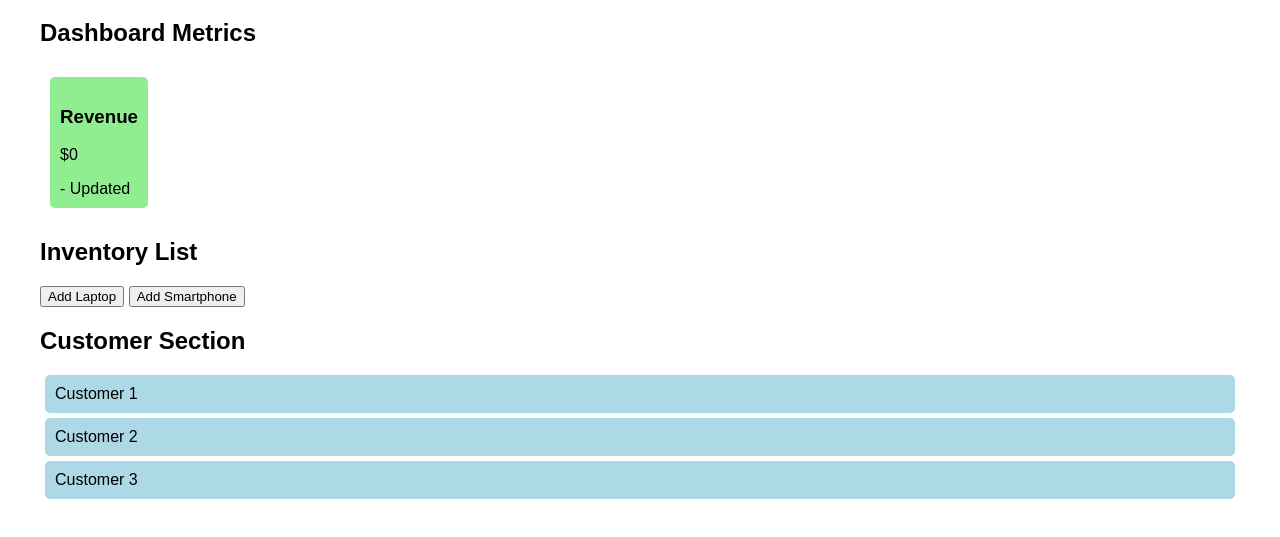
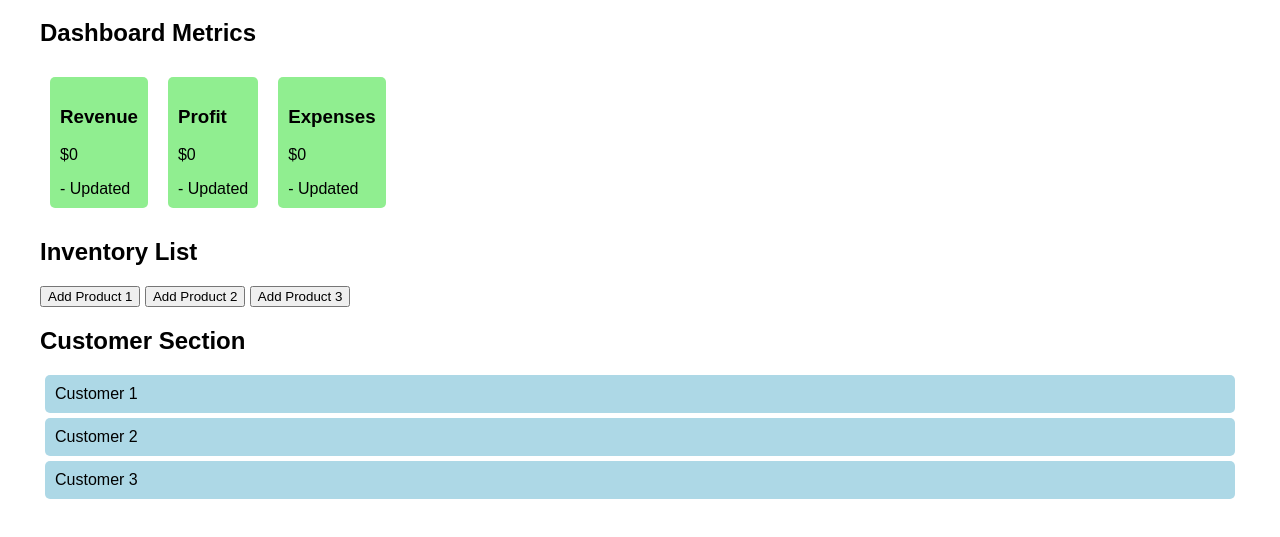
Before and after one commit to sip062022/Coding-Challenge-12, a plain HTML site: page index.html in a window 1280 px wide. Shown: the part 101-638 px from the top of the page. Drawn offline with Linux system fonts and the light colour scheme.

Commit message:
Edits to task 1

```diff
--- a/cc_12.js
+++ b/cc_12.js
@@ -5,13 +5,26 @@ function addRevenueMetricCard () { // function to add the Revenue Metric Card
     const dashboardByQuery = document.querySelector('#dashboard'); // additional method to select dashboard container
 
     const revenueCard = document.createElement('div');  // adds <div> element for revenue card
+    const profitCard = document.createElement('div');  // adds <div> element for profit card
+    const expensesCard = document.createElement('div');  // adds <div> element for expenses card
+
 
     revenueCard.setAttribute('class', 'metric-card'); // sets the class for the revenue card
     revenueCard.setAttribute('id', 'revenueCard');  // sets the id for the revenue card
 
+    profitCard.setAttribute('class', 'metric-card'); // sets the class for the profit card
+    profitCard.setAttribute('id', 'profitCard');  // sets the id for the profit card
+
+    expensesCard.setAttribute('class', 'metric-card'); // sets the class for the expenses card
+    expensesCard.setAttribute('id', 'expensesCard');  // sets the id for the expsenses card
+
     revenueCard.innerHTML = '<h3>Revenue</h3><p>$0</p>'; // sets the title "Revenue" and the placeholder $0
+    profitCard.innerHTML = '<h3>Profit</h3><p>$0</p>'; // sets the title "Revenue" and the placeholder $0
+    expensesCard.innerHTML = '<h3>Expenses</h3><p>$0</p>'; // sets the title "Revenue" and the placeholder $0
 
-    dashboardById.appendChild(revenueCard); // appends the metric card
+    dashboardById.appendChild(revenueCard); // appends the revenue metric card
+    dashboardById.appendChild(profitCard); // appends the profit metric card
+    dashboardById.appendChild(expensesCard); // appends the expenses metric card
 }
 
 addRevenueMetricCard(); // adds the card to the dashboard by calling the function
--- a/index.html
+++ b/index.html
@@ -37,17 +37,18 @@
 
     <h1>Interactive Business Dashboard</h1>
 
-    <!-- Dashboard Metrics Section -->
+    <!-- Dashboard Metrics Section, Task 1 -->
     <h2>Dashboard Metrics</h2>
     <div id="dashboard"></div>
 
-    <!-- Inventory List Section -->
+    <!-- Inventory List Section, Task 2 -->
     <h2>Inventory List</h2>
     <ul id="inventoryList"></ul>
-    <button onclick="addInventoryItem('Laptop')">Add Laptop</button>
-    <button onclick="addInventoryItem('Smartphone')">Add Smartphone</button>
+    <button onclick="addInventoryItem('Product 1')">Add Product 1</button>
+    <button onclick="addInventoryItem('Product 2')">Add Product 2</button>
+    <button onclick="addInventoryItem('Product 3')">Add Product 3</button>
 
-    <!-- Customer Section -->
+    <!-- Customer Section, Task 4 -->
     <h2>Customer Section</h2>
 
     <div id="customerSection">
```
